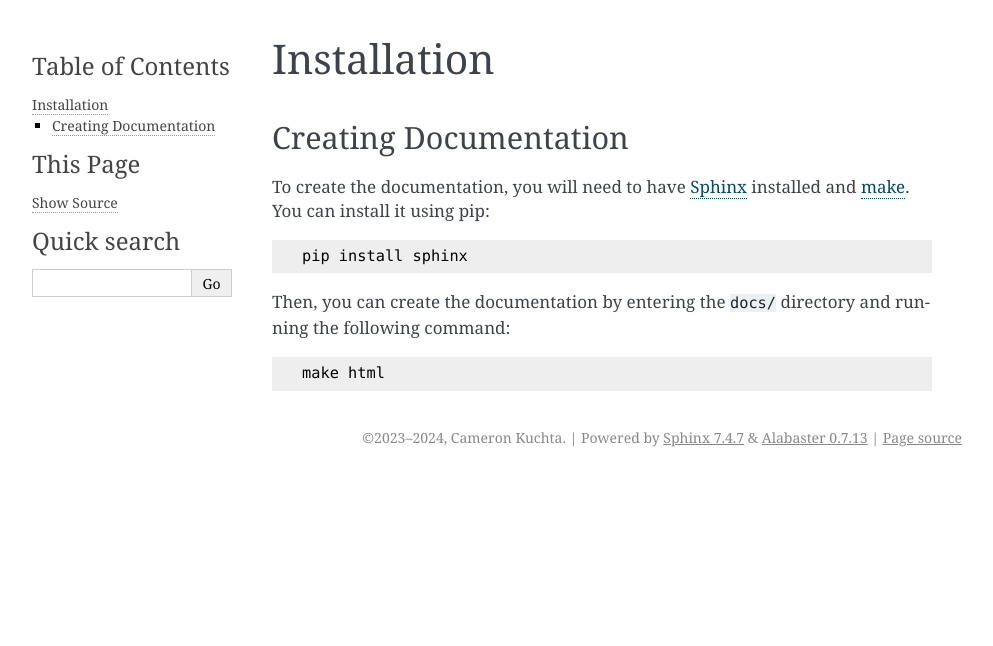
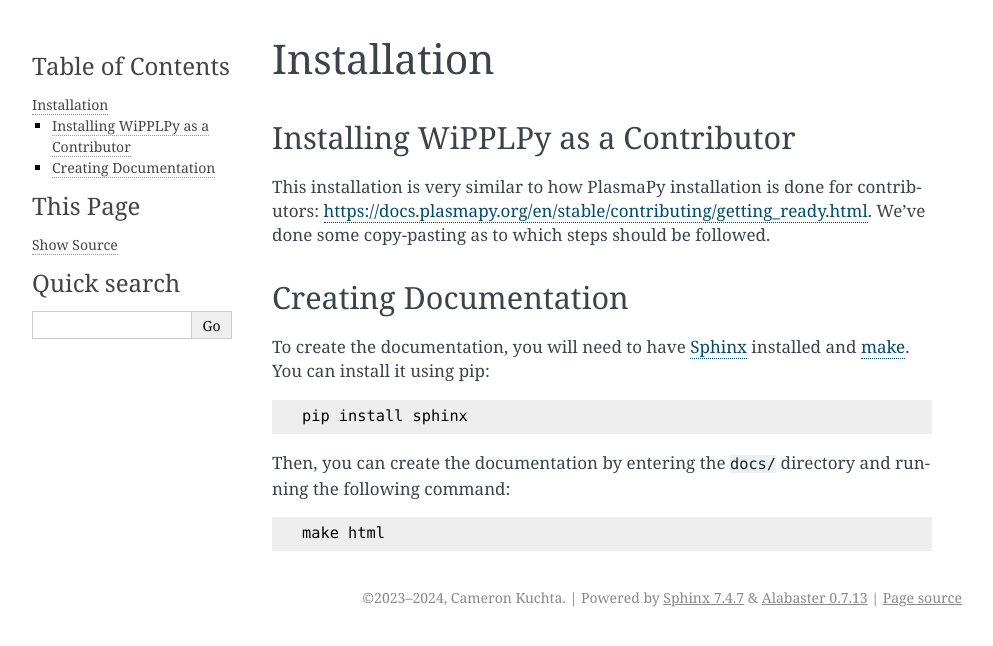
Before and after one commit to kuchtact/WiPPLPy, a Sphinx documentation site: the page built from docs/source/installation.rst, in a window 1280 px wide. Shown: the top 646 px of the page, without its empty margins (148-1141 px from the left). Built offline with Sphinx 7.4.7, drawn with Linux system fonts in a browser that asks for light colours.

Commit message:
Add some stuff about installing for contributors

```diff
--- a/docs/source/installation.rst
+++ b/docs/source/installation.rst
@@ -4,14 +4,23 @@
 Installation
 ************
 
+Installing WiPPLPy as a Contributor
+===================================
+
+This installation is very similar to how PlasmaPy installation is done for
+contributors: https://docs.plasmapy.org/en/stable/contributing/getting_ready.html.
+We've done some copy-pasting as to which steps should be followed.
+
 Creating Documentation
-----------------------
+======================
 
-To create the documentation, you will need to have `Sphinx`_ installed and `make`_. You can install it using pip::
+To create the documentation, you will need to have `Sphinx`_ installed and
+`make`_. You can install it using pip::
 
     pip install sphinx
 
-Then, you can create the documentation by entering the ``docs/`` directory and running the following command::
+Then, you can create the documentation by entering the ``docs/`` directory and
+running the following command::
 
     make html
 
```
